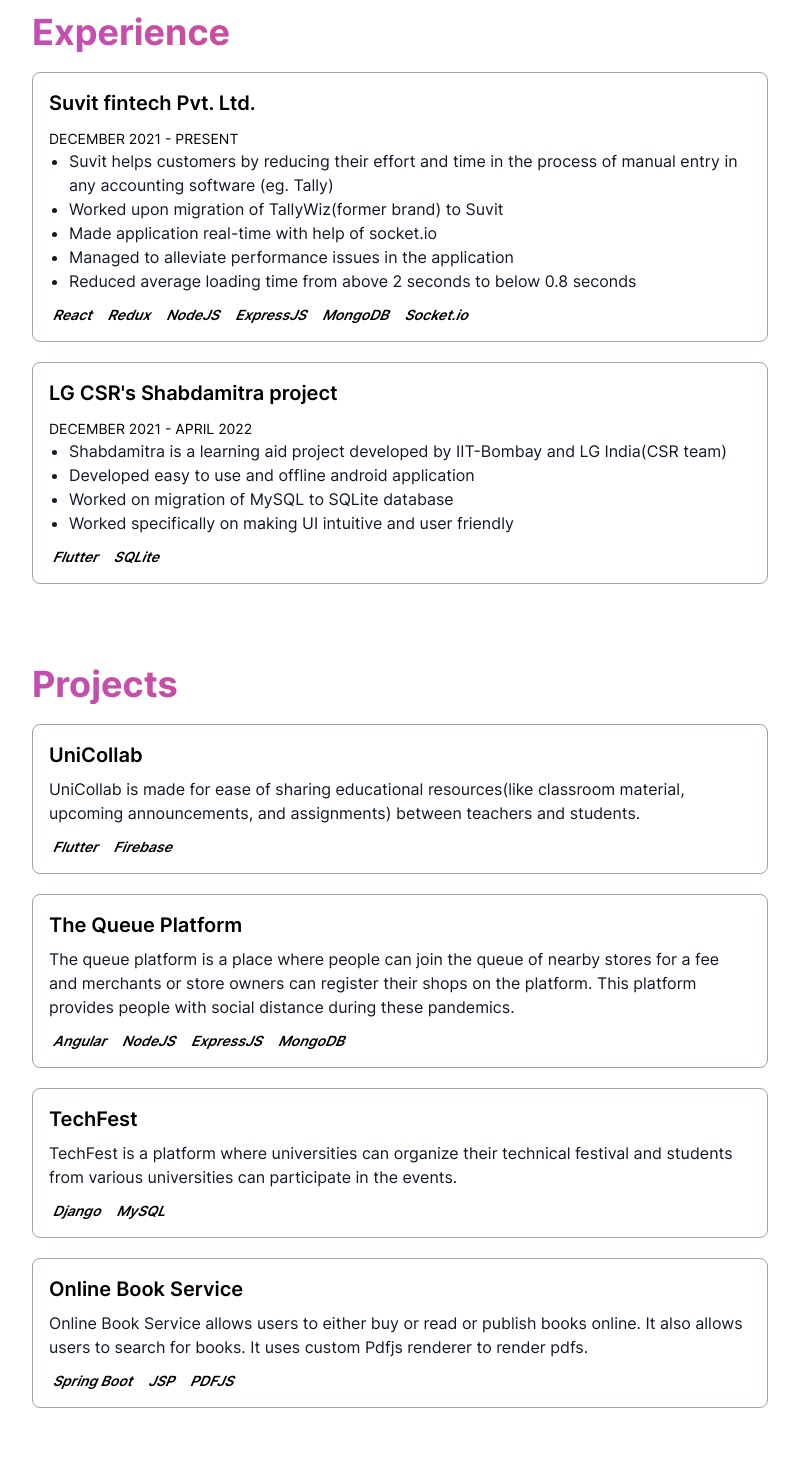
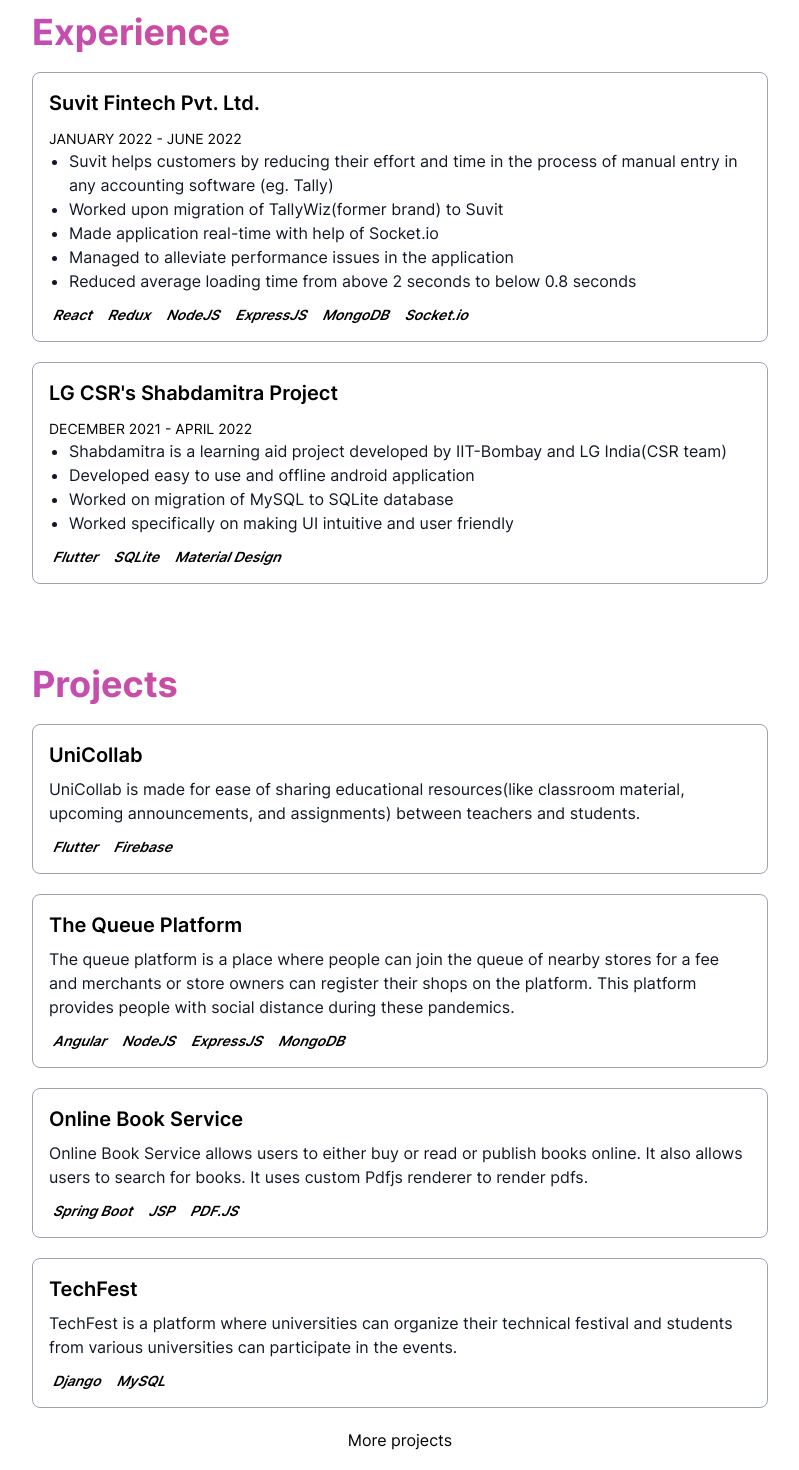
Before and after one commit to shrey333/portfolio, a Next.js app: page / in a window 1280 px wide. Shown: the part 600-2070 px from the top of the page, without its empty margins (240-1039 px from the left). Built offline with nearby package versions, Linux system fonts and the light colour scheme.

Commit message:
Update: Updated some personal information

```diff
--- a/components/contact.js
+++ b/components/contact.js
@@ -1,7 +1,7 @@
 export default function Contact() {
   return (
     <>
-      <section id="contact" className="mt-20 mb-20">
+      <section id="contact" className="my-20">
         <div className="text-left">
           <h2 className="text-3xl md:text-4xl font-bold animate-move-bg bg-gradient-to-r from-purple-500 via-red-500 to-purple-500 bg-[length:400%] bg-clip-text text-transparent">
             Contact
--- a/components/projects.js
+++ b/components/projects.js
@@ -37,6 +37,11 @@
             </div>
           );
         })}
+          <div className={"flex flex-col"}>
+              <button  className={"align-middle justify-center hover:underline decoration-2"}>
+                  <a href={"https://github.com/shrey333?tab=repositories"} target="_blank" rel="noreferrer">More projects</a>
+              </button>
+          </div>
       </section>
     </>
   );
--- a/data/experience.js
+++ b/data/experience.js
@@ -1,10 +1,10 @@
 export const EXPERIENCE = [
   {
-    companyName: "Suvit fintech Pvt. Ltd.",
+    companyName: "Suvit Fintech Pvt. Ltd.",
     companyDescription: [
       "Suvit helps customers by reducing their effort and time in the process of manual entry in any accounting software (eg. Tally)",
       "Worked upon migration of TallyWiz(former brand) to Suvit",
-      "Made application real-time with help of socket.io",
+      "Made application real-time with help of Socket.io",
       "Managed to alleviate performance issues in the application",
       "Reduced average loading time from above 2 seconds to below 0.8 seconds",
     ],
@@ -17,11 +17,11 @@
       "MongoDB",
       "Socket.io",
     ],
-    startDate: "December 2021",
-    endDate: "Present",
+    startDate: "January 2022",
+    endDate: "June 2022",
   },
   {
-    companyName: "LG CSR's Shabdamitra project",
+    companyName: "LG CSR's Shabdamitra Project",
     companyDescription: [
       "Shabdamitra is a learning aid project developed by IIT-Bombay and LG India(CSR team)",
       "Developed easy to use and offline android application",
@@ -29,7 +29,7 @@
       "Worked specifically on making UI intuitive and user friendly",
     ],
     companyLink: "https://www.cfilt.iitb.ac.in/hindishabdamitra/",
-    companyTechnologies: ["Flutter", "SQLite"],
+    companyTechnologies: ["Flutter", "SQLite", "Material Design"],
     startDate: "December 2021",
     endDate: "April 2022",
   },
--- a/data/projects.js
+++ b/data/projects.js
@@ -14,17 +14,18 @@
     projectTechnologies: ["Angular", "NodeJS", "ExpressJS", "MongoDB"],
   },
   {
+    projectName: "Online Book Service",
+    projectDescription:
+        "Online Book Service allows users to either buy or read or publish books online. It also allows users to search for books. It uses custom Pdfjs renderer to render pdfs.",
+    projectLink: "https://github.com/shrey333/Online-Book-Service",
+    projectTechnologies: ["Spring Boot", "JSP", "PDF.JS"],
+  },
+  {
     projectName: "TechFest",
     projectDescription:
       "TechFest is a platform where universities can organize their technical festival and students from various universities can participate in the events.",
     projectLink: "https://github.com/shrey333/TechFest",
     projectTechnologies: ["Django", "MySQL"],
   },
-  {
-    projectName: "Online Book Service",
-    projectDescription:
-      "Online Book Service allows users to either buy or read or publish books online. It also allows users to search for books. It uses custom Pdfjs renderer to render pdfs.",
-    projectLink: "https://github.com/shrey333/Online-Book-Service",
-    projectTechnologies: ["Spring Boot", "JSP", "PDFJS"],
-  },
+
 ];
```
Also changed, not shown: components/experience.js (line endings or trailing spaces), components/personal.js (line endings or trailing spaces), 1 other file (tests, documents, lock files or other folders).
